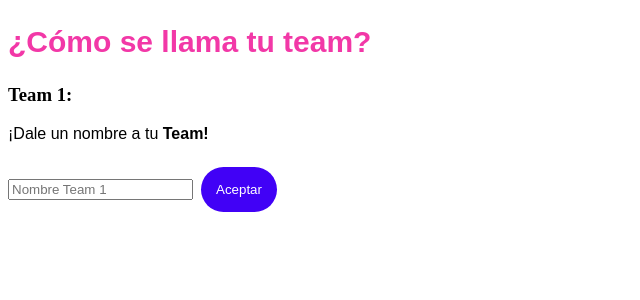
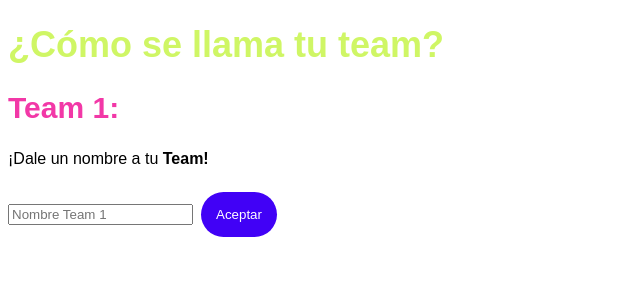
Before and after one commit to danramirez11/ASAP, a React (Vite) app: page / in a window 1280 px wide. Both pictures are taken after a click on the button "Tap to start". Shown: the top 300 px of the page, without its empty margins (0-640 px from the left). Built offline with nearby package versions, Linux system fonts and the light colour scheme; a web font is replaced by a local one.

Commit message:
Update heading levels for team input screens in InputTeams.tsx

```diff
--- a/src/screens/InputTeams/InputTeams.tsx
+++ b/src/screens/InputTeams/InputTeams.tsx
@@ -61,10 +61,10 @@ const InputTeams = ({Onclick,changeTeamName,addPlayerToTeam,teams}: {Onclick: ()
 
   return indexteam === 0 ? (
     <>
-    <h2>¿Cómo se llama tu team?</h2>
+    <h1>¿Cómo se llama tu team?</h1>
 
     <div className="card-input">
-      <h3>Team 1: <span>{teams.team1.name}</span></h3>
+      <h2>Team 1: <span>{teams.team1.name}</span></h2>
       <p>¡Dale un nombre a tu <b>Team!</b></p>
       <input type="text" placeholder="Nombre Team 1" ref={team1Ref}
       onChange={() => handleTeamNameChange(1)}
@@ -74,10 +74,10 @@ const InputTeams = ({Onclick,changeTeamName,addPlayerToTeam,teams}: {Onclick: ()
     </>
   ) : indexteam === 1 ? (
         <>
-        <h2>¿Apodos épicos o qué?</h2>
+        <h1>¿Apodos épicos o qué?</h1>
 
         <div className="card-input">
-          <h3>{teams.team1.name}</h3>
+          <h2>{teams.team1.name}</h2>
           <p>Pon los apodos de tu <b>Team</b></p>
           { teams.team1.players.map((player) => (<p key={player.name}>{player.name}</p>))}
           <input type="text" placeholder="" ref={memberRef} />
@@ -88,10 +88,10 @@ const InputTeams = ({Onclick,changeTeamName,addPlayerToTeam,teams}: {Onclick: ()
   ) : indexteam === 2 ? (
 
       <>
-        <h2>¿Como se llama tu team?</h2>
+        <h1>¿Como se llama tu team?</h1>
 
         <div className="card-input">
-        <h3>Team 2: <span>{teams.team2.name}</span></h3>
+        <h2>Team 2: <span>{teams.team2.name}</span></h2>
         <p>¡Dale un nombre a tu <b>Team!</b></p>
         <input
           type="text"
@@ -104,10 +104,10 @@ const InputTeams = ({Onclick,changeTeamName,addPlayerToTeam,teams}: {Onclick: ()
       </>
   ) : (
       <>
-        <h2>¿Apodos épicos o qué?</h2>
+        <h1>¿Apodos épicos o qué?</h1>
 
         <div className="card-input">
-          <h3>{teams.team2.name}</h3>
+          <h2>{teams.team2.name}</h2>
           <p>Pon los apodos de tu <b>Team</b></p>
           { teams.team2.players.map((player) => (<p key={player.name}>{player.name}</p>))}
           <input type="text" placeholder="Member Name" ref={memberRef} />
```
